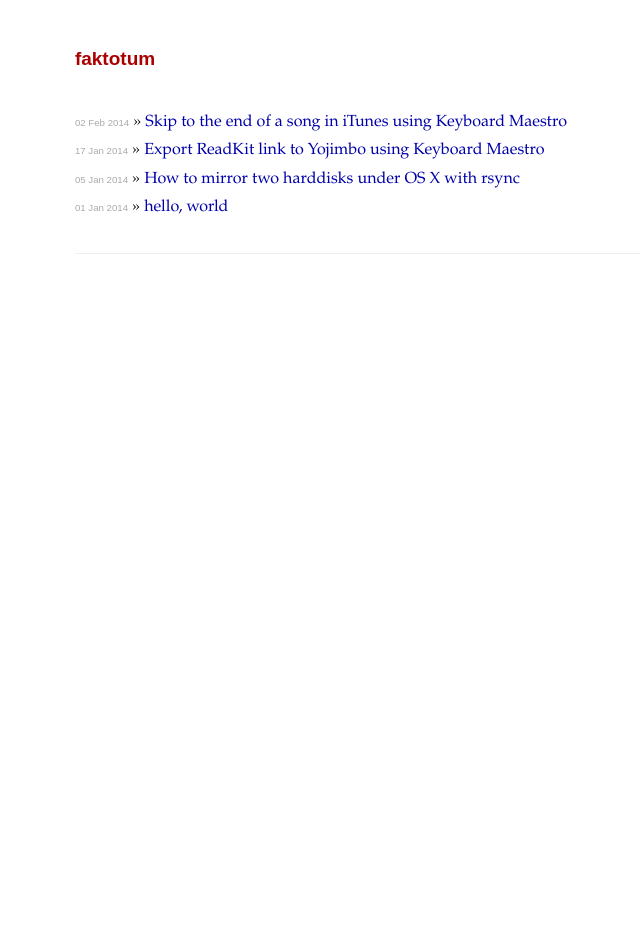
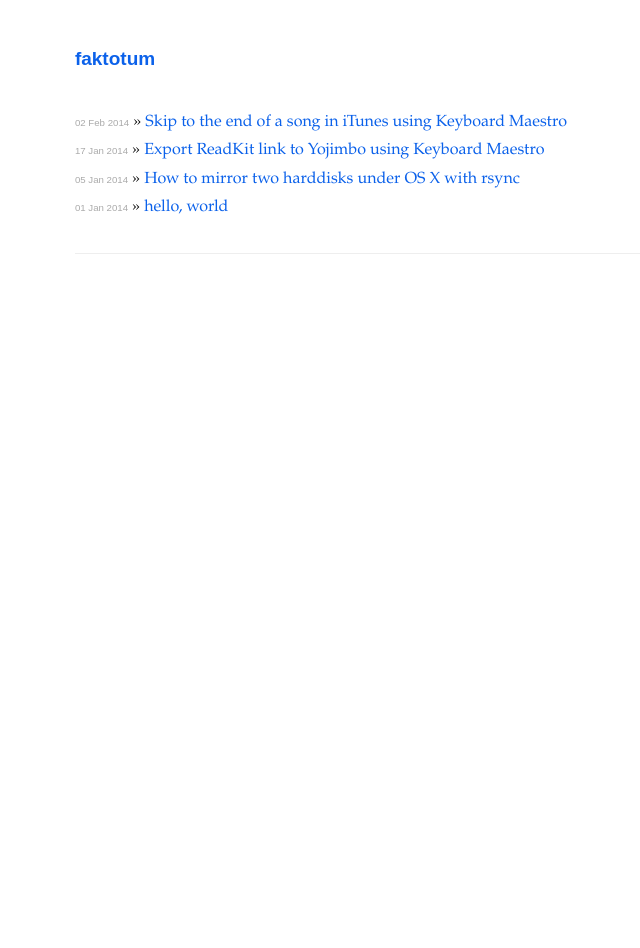
Before and after one commit to faktotum/faktotum_orig.github.io, a Jekyll site: the page built from index.html, in a window 1280 px wide. Shown: the whole page, without its empty margins (227-867 px from the left). Built offline with Jekyll 4.4.1, drawn with Linux system fonts in a browser that asks for light colours; some web fonts are replaced; Markdown is read by kramdown in place of the engine named in the settings.

Commit message:
colorscheme blue and dotted underline in hover

```diff
--- a/css/main.css
+++ b/css/main.css
@@ -34,9 +34,14 @@ h1, h2, h3, h4, h5, h6 {
 h1 { margin-bottom: 1em; }
 p { margin: 1em 0; }
 
-a         { color: #00a; text-decoration: none;}
-a:hover   { color: #000; }
-a:visited { color: #a0a; }
+a         { color: #0b61ea; text-decoration: none;}
+a:hover   { color: #0b61ea;
+    border-bottom-style: dotted;
+ border-bottom-width: 1px;
+  text-decoration: none;
+  border-bottom-color: #0b61ea;
+            }
+/* a:visited { color: #a0a; }  */
 
 /*****************************************************************************/
 /*
@@ -85,11 +90,11 @@ a:visited { color: #a0a; }
 }
 
 .title a {
-  color: #a00;
+  color: #0b61ea;
 }
 
 .title a:hover {
-  color: #000;
+  color: #0b61ea;
 }
 
 .header a.extra {
```
